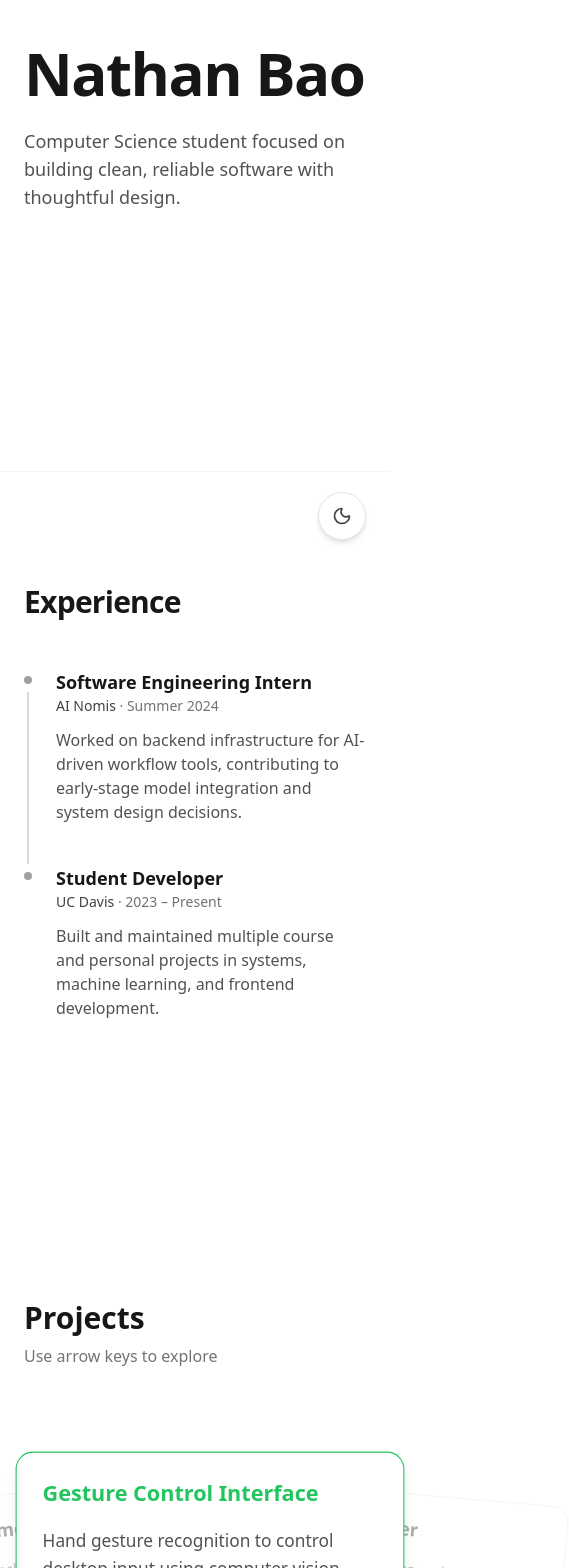
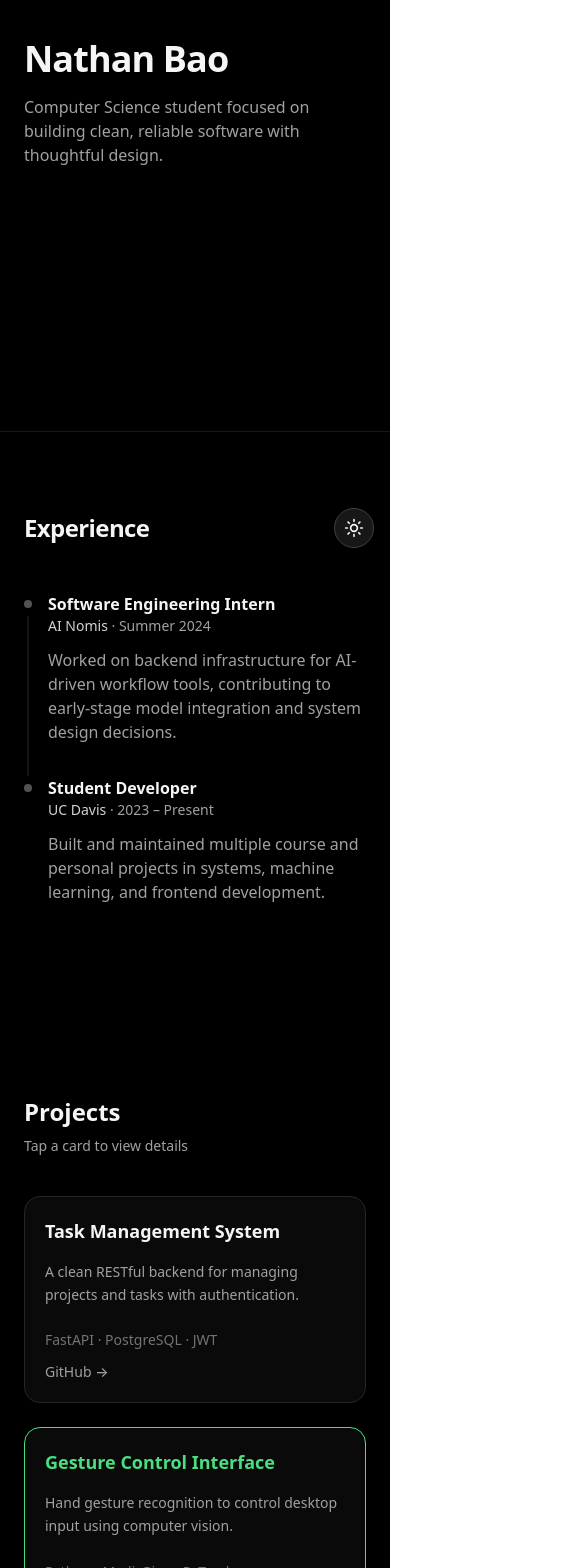
Before and after one commit to nathancbao/nathancbao.github.io, a React (Vite) app: page / in a window 390 px wide. Shown: the part 280-1848 px from the top of the page, 569 px wide, since content can reach past the window. Built offline with nearby package versions, Linux system fonts and the light colour scheme.

Commit message:
default dark + mobile responsiveness

```diff
--- a/src/App.tsx
+++ b/src/App.tsx
@@ -13,15 +13,15 @@ export default function App() {
       <Navbar />
       <ThemeToggle />
 
-      <main className="min-h-screen pt-20 bg-white dark:bg-black transition-colors">
+      <main className="min-h-screen pt-16 sm:pt-20 bg-white dark:bg-black transition-colors">
         {/* Hero */}
-        <section className="min-h-[70vh] flex items-center px-6 pb-24">
+        <section className="min-h-[70vh] flex items-center px-6 pb-16 sm:pb-24">
           <div className="mx-auto max-w-3xl">
-            <h1 className="text-6xl font-bold tracking-tight text-neutral-900 dark:text-neutral-100">
+            <h1 className="text-4xl sm:text-5xl lg:text-6xl font-bold tracking-tight text-neutral-900 dark:text-neutral-100">
               Nathan Bao
             </h1>
 
-            <p className="mt-6 text-lg text-neutral-600 dark:text-neutral-400">
+            <p className="mt-4 sm:mt-6 text-base sm:text-lg text-neutral-600 dark:text-neutral-400">
               Computer Science student focused on building clean,
               reliable software with thoughtful design.
             </p>
--- a/src/components/Footer.tsx
+++ b/src/components/Footer.tsx
@@ -5,7 +5,7 @@ export default function Footer() {
     <footer
       id="contact"
       className="
-        mt-48
+        mt-32 sm:mt-48
         border-t border-neutral-200 dark:border-neutral-800
         bg-white dark:bg-black
         transition-colors
@@ -14,18 +14,18 @@ export default function Footer() {
       <div
         className="
           mx-auto max-w-4xl
-          px-6 py-28
+          px-6 py-20 sm:py-28
           flex flex-col items-center
           text-center
         "
       >
         {/* Title */}
-        <h3 className="text-2xl font-semibold text-neutral-900 dark:text-neutral-100">
+        <h3 className="text-xl sm:text-2xl font-semibold text-neutral-900 dark:text-neutral-100">
           Connect
         </h3>
 
         {/* Icons */}
-        <div className="mt-10 flex gap-6">
+        <div className="mt-8 sm:mt-10 flex gap-4 sm:gap-6">
           <FooterIcon
             href="https://github.com/nathancbao"
             label="GitHub"
--- a/src/components/Navbar.tsx
+++ b/src/components/Navbar.tsx
@@ -5,7 +5,7 @@ export default function Navbar() {
       bg-white dark:bg-black
       transition-colors
     ">
-      <div className="mx-auto flex h-20 max-w-7xl items-center px-6">
+      <div className="mx-auto flex h-auto max-w-7xl flex-wrap items-center gap-4 px-6 py-4 sm:h-20 sm:py-0">
 
         {/* Logo */}
         <div className="
@@ -18,7 +18,7 @@ export default function Navbar() {
         </div>
 
         {/* Nav */}
-        <nav className="ml-auto flex items-center gap-8 text-sm">
+        <nav className="ml-auto flex flex-wrap items-center gap-4 text-xs sm:gap-8 sm:text-sm">
           {["Experience", "Projects", "Skills"].map((item) => (
             <a
               key={item}
--- a/src/components/ProjectCard.tsx
+++ b/src/components/ProjectCard.tsx
@@ -20,13 +20,15 @@ export default function ProjectCard({
       onClick={onClick}
       className={
         `
-        w-90
-        min-h-90
+        w-full
+        max-w-md
+        sm:w-90
+        sm:min-h-90
         cursor-pointer
         rounded-2xl
         bg-white dark:bg-neutral-950
         border
-        p-6
+        p-5 sm:p-6
         flex flex-col
         transition-all duration-300 ease-out
         focus:outline-none
@@ -39,7 +41,7 @@ export default function ProjectCard({
       <h3
         className={
           `
-          text-xl font-semibold transition-colors
+          text-lg sm:text-xl font-semibold transition-colors
           ` +
           (isActive
             ? " text-[#22C55E] dark:text-[#4ADE80]"
@@ -49,12 +51,12 @@ export default function ProjectCard({
         {title}
       </h3>
 
-      <p className="mt-4 text-neutral-600 dark:text-neutral-400 leading-relaxed">
+      <p className="mt-4 text-sm sm:text-base text-neutral-600 dark:text-neutral-400 leading-relaxed">
         {description}
       </p>
 
       {/* Bottom row */}
-      <div className="mt-auto flex items-center justify-between pt-6">
+      <div className="mt-auto flex flex-col gap-3 pt-6 sm:flex-row sm:items-center sm:justify-between">
         <span className="text-sm text-neutral-500">
           {tech}
         </span>
--- a/src/components/ThemeToggle.tsx
+++ b/src/components/ThemeToggle.tsx
@@ -9,9 +9,9 @@ export default function ThemeToggle() {
       onClick={toggleTheme}
       aria-label="Toggle theme"
       className="
-        fixed bottom-6 right-6 z-100
+        fixed bottom-4 right-4 z-100
         pointer-events-auto
-        flex h-12 w-12 items-center justify-center
+        flex h-10 w-10 items-center justify-center sm:h-12 sm:w-12
         rounded-full
         bg-white dark:bg-neutral-900
         border border-neutral-200 dark:border-neutral-700
--- a/src/hooks/useTheme.ts
+++ b/src/hooks/useTheme.ts
@@ -4,8 +4,7 @@ type Theme = "light" | "dark"
 
 export function useTheme() {
   const [theme, setTheme] = useState<Theme>(() => {
-    if (typeof window === "undefined") return "light"
-    return localStorage.getItem("theme") === "dark" ? "dark" : "light"
+    return "dark"
   })
 
   useEffect(() => {
--- a/src/pages/Experience.tsx
+++ b/src/pages/Experience.tsx
@@ -14,7 +14,7 @@ function ExperienceItem({
   isLast,
 }: ExperienceItemProps) {
   return (
-    <div className="group flex gap-6">
+    <div className="group flex gap-4 sm:gap-6">
       {/* Left timeline dot */}
       <div className="relative mt-2">
         <div
@@ -34,10 +34,10 @@ function ExperienceItem({
         </div>
 
       {/* Content */}
-      <div className="pb-10">
+      <div className="pb-8 sm:pb-10">
         <h3
             className="
-                text-lg font-semibold
+                text-base sm:text-lg font-semibold
                 text-neutral-900 dark:text-neutral-100
                 transition-colors
                 group-hover:text-[#22C55E]
@@ -62,9 +62,9 @@ function ExperienceItem({
 
 export default function Experience() {
   return (
-    <section id="experience" className="scroll-mt-24 px-6 py-28 bg-white dark:bg-black border-t border-neutral-100 dark:border-neutral-900">
+    <section id="experience" className="scroll-mt-24 px-6 py-20 sm:py-28 bg-white dark:bg-black border-t border-neutral-100 dark:border-neutral-900">
       <div className="mx-auto max-w-4xl">
-        <h2 className="text-3xl font-semibold tracking-tight text-neutral-900 dark:text-neutral-100">
+        <h2 className="text-2xl sm:text-3xl font-semibold tracking-tight text-neutral-900 dark:text-neutral-100">
           Experience
         </h2>
 
--- a/src/pages/Projects.tsx
+++ b/src/pages/Projects.tsx
@@ -54,21 +54,38 @@ export default function Projects() {
   return (
     <section
       id="projects"
-      className="scroll-mt-24 py-32 bg-white dark:bg-black"
+      className="scroll-mt-24 py-20 sm:py-32 bg-white dark:bg-black"
     >
       {/* Header */}
       <div className="mx-auto max-w-4xl px-6">
-        <h2 className="text-3xl font-semibold text-neutral-900 dark:text-neutral-100">
+        <h2 className="text-2xl sm:text-3xl font-semibold text-neutral-900 dark:text-neutral-100">
           Projects
         </h2>
-        <p className="mt-2 text-neutral-500 dark:text-neutral-400">
+        <p className="mt-2 hidden text-neutral-500 dark:text-neutral-400 sm:block">
           Use arrow keys to explore
+        </p>
+        <p className="mt-2 text-sm text-neutral-500 dark:text-neutral-400 sm:hidden">
+          Tap a card to view details
         </p>
       </div>
 
+      {/* Mobile list */}
+      <div className="mt-10 px-6 sm:hidden">
+        <div className="mx-auto flex max-w-md flex-col gap-6">
+          {PROJECTS.map((project, index) => (
+            <ProjectCard
+              key={project.title}
+              {...project}
+              isActive={index === activeIndex}
+              onClick={() => setActiveIndex(index)}
+            />
+          ))}
+        </div>
+      </div>
+
       {/* Fan */}
-      <div className="relative mt-20">
-        <div className="relative mx-auto h-105 w-105 flex items-center justify-center">
+      <div className="relative mt-12 hidden sm:block lg:mt-20">
+        <div className="relative mx-auto flex items-center justify-center sm:h-90 sm:w-90 lg:h-105 lg:w-105">
 
           {/* LEFT ARROW */}
           <button
--- a/src/pages/Skills.tsx
+++ b/src/pages/Skills.tsx
@@ -38,13 +38,13 @@ function SkillGroup({ title, skills }: SkillGroupProps) {
 
 export default function Skills() {
   return (
-    <section id="skills" className="scroll-mt-24 px-6 py-24 bg-white dark:bg-black transition-colors">
+    <section id="skills" className="scroll-mt-24 px-6 py-20 sm:py-24 bg-white dark:bg-black transition-colors">
       <div className="mx-auto max-w-4xl">
-        <h2 className="text-3xl font-semibold tracking-tight text-neutral-900 dark:text-neutral-100">
+        <h2 className="text-2xl sm:text-3xl font-semibold tracking-tight text-neutral-900 dark:text-neutral-100">
           Skills
         </h2>
 
-        <div className="mt-12 grid gap-12 sm:grid-cols-2">
+        <div className="mt-10 grid gap-8 sm:mt-12 sm:gap-12 sm:grid-cols-2">
           <SkillGroup
             title="Languages"
             skills={["Python", "C++", "C", "JavaScript", "TypeScript", "SQL"]}
```
